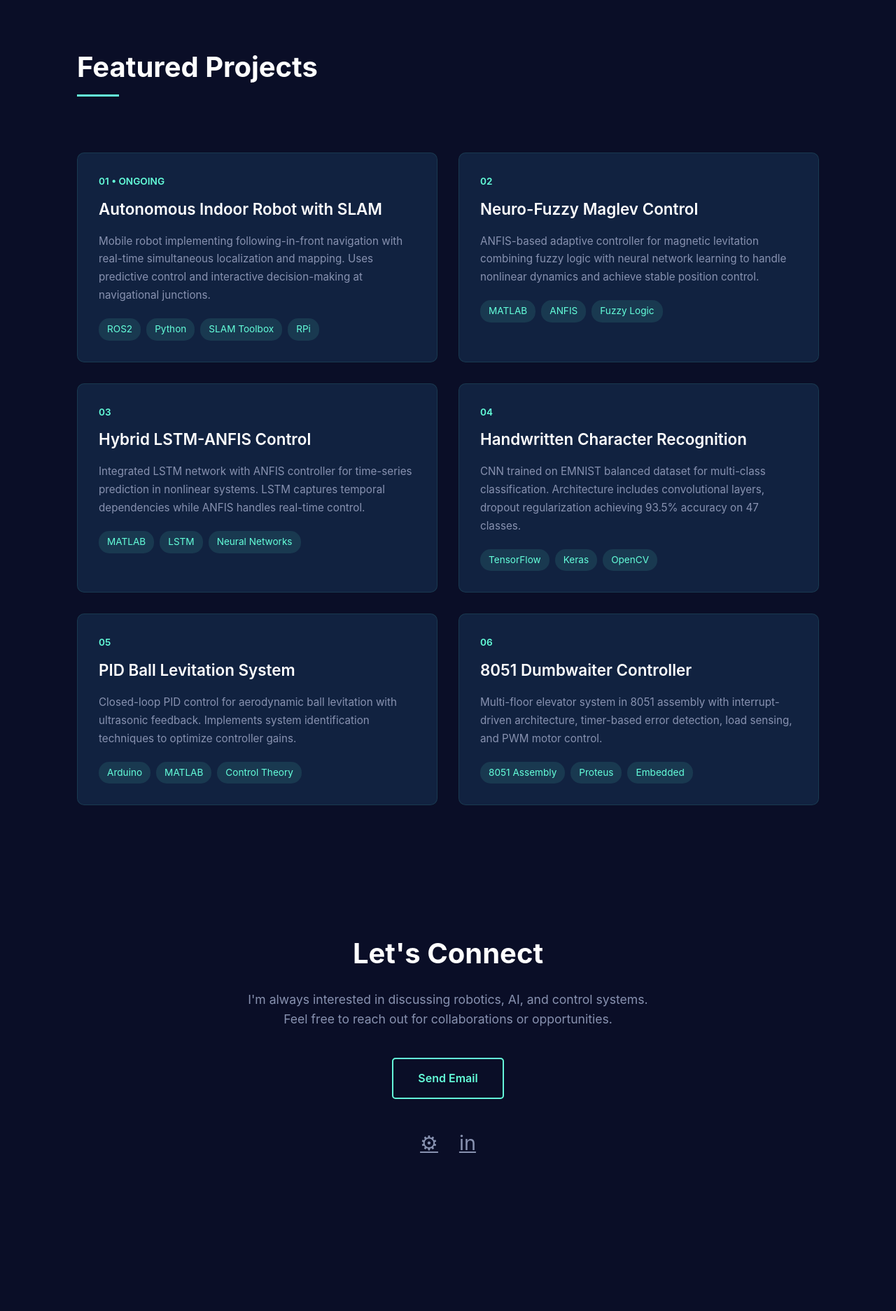
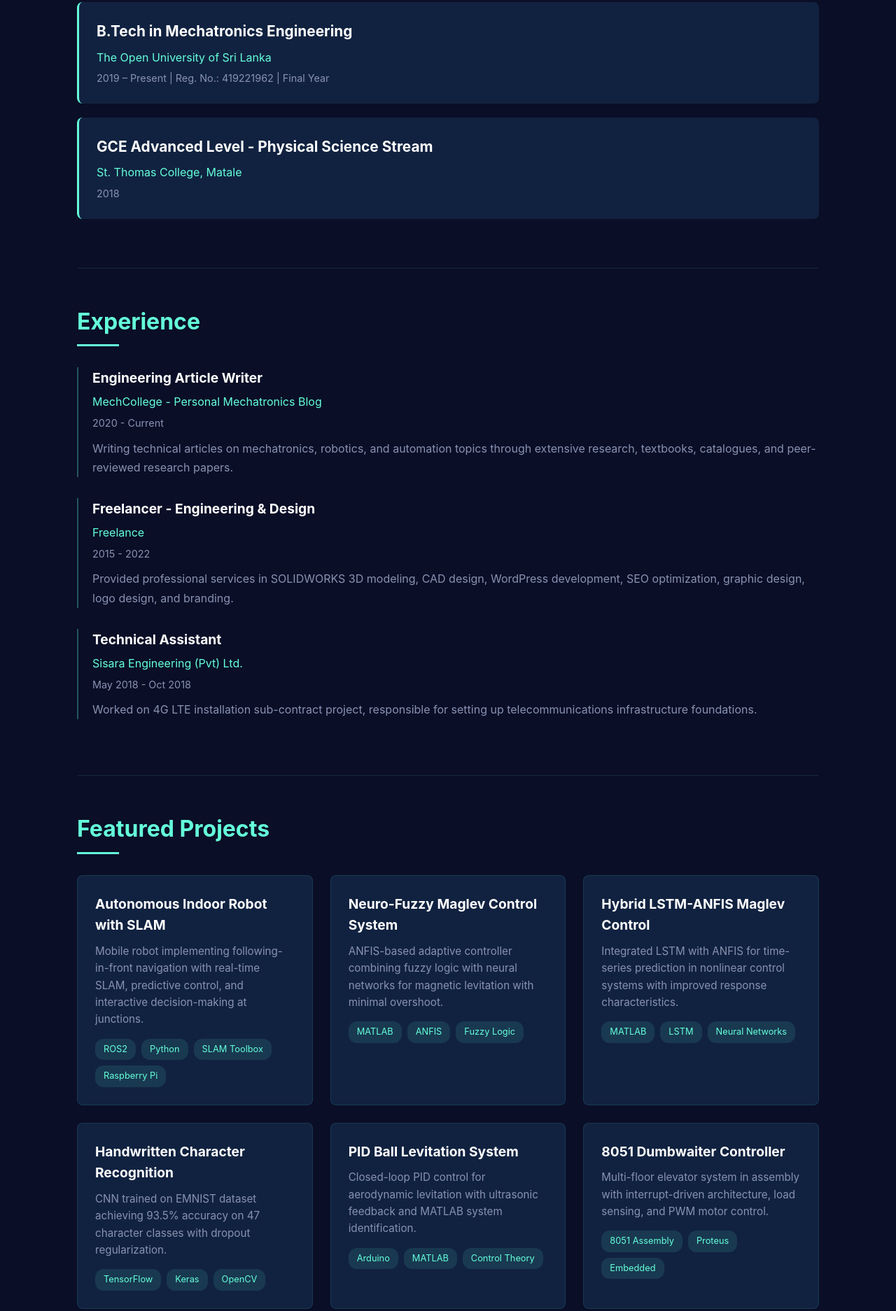
Before and after one commit to shakilapr/shakilapr.github.io, a plain HTML site: page index.html in a window 1280 px wide. Shown: the part 816-2690 px from the top of the page at 70% size. Before the commit the page ends 2573 px from the top, so only its background shows below. Drawn offline with Linux system fonts and the light colour scheme.

Commit message:
Refactor layout and styles in index.html
Updated styles and structure for improved layout and responsiveness. Changed font family, adjusted padding, and modified sections for better presentation.

```diff
--- a/index.html
+++ b/index.html
@@ -12,182 +12,184 @@
         }
 
         body {
-            font-family: 'Inter', -apple-system, BlinkMacSystemFont, 'Segoe UI', sans-serif;
+            font-family: 'Inter', -apple-system, system-ui, sans-serif;
             background: #0a0e27;
             color: #e0e0e0;
             line-height: 1.6;
-            overflow-x: hidden;
         }
 
         .container {
             max-width: 1100px;
             margin: 0 auto;
-            padding: 0 20px;
+            padding: 40px 20px;
         }
 
-        /* Hero Section */
-        .hero {
-            min-height: 100vh;
-            display: flex;
-            align-items: center;
-            justify-content: center;
+        /* Header */
+        .header {
             text-align: center;
-            position: relative;
+            padding: 60px 0;
+            border-bottom: 2px solid rgba(100, 255, 218, 0.2);
         }
 
-        .hero h1 {
-            font-size: 3.5em;
-            font-weight: 700;
+        .header h1 {
+            font-size: 3em;
             color: #ffffff;
-            margin-bottom: 20px;
-            letter-spacing: -1px;
+            margin-bottom: 10px;
         }
 
-        .hero .subtitle {
+        .header .title {
             font-size: 1.3em;
             color: #64ffda;
-            margin-bottom: 15px;
-            font-weight: 500;
+            margin-bottom: 20px;
         }
 
-        .hero .tagline {
-            font-size: 1.1em;
-            color: #8892b0;
-            max-width: 600px;
-            margin: 0 auto 40px;
+        .contact-info {
+            display: flex;
+            gap: 30px;
+            justify-content: center;
+            flex-wrap: wrap;
+            margin-top: 20px;
         }
 
-        /* Tech Stack Pills */
-        .tech-pills {
-            display: flex;
-            flex-wrap: wrap;
-            gap: 10px;
-            justify-content: center;
-            margin-bottom: 40px;
+        .contact-info a {
+            color: #8892b0;
+            text-decoration: none;
+            transition: color 0.3s;
         }
 
-        .tech-pill {
-            background: rgba(100, 255, 218, 0.1);
-            border: 1px solid #64ffda;
-            padding: 8px 16px;
-            border-radius: 20px;
-            font-size: 0.9em;
-            color: #64ffda;
-            transition: all 0.3s ease;
-            cursor: default;
-        }
-
-        .tech-pill:hover {
-            background: rgba(100, 255, 218, 0.2);
-            transform: translateY(-2px);
-        }
-
-        /* CTA Buttons */
-        .cta-buttons {
-            display: flex;
-            gap: 20px;
-            justify-content: center;
-        }
-
-        .btn {
-            padding: 15px 35px;
-            font-size: 1em;
-            text-decoration: none;
-            border-radius: 5px;
-            transition: all 0.3s ease;
-            font-weight: 600;
-            position: relative;
-            overflow: hidden;
-        }
-
-        .btn-primary {
-            background: transparent;
-            border: 2px solid #64ffda;
+        .contact-info a:hover {
             color: #64ffda;
         }
 
-        .btn-primary:hover {
-            background: rgba(100, 255, 218, 0.1);
-            transform: translateY(-3px);
-            box-shadow: 0 10px 30px rgba(100, 255, 218, 0.3);
-        }
-
-        .btn-secondary {
-            background: #64ffda;
-            color: #0a0e27;
-            border: 2px solid #64ffda;
-        }
-
-        .btn-secondary:hover {
-            background: transparent;
-            color: #64ffda;
-            transform: translateY(-3px);
-        }
-
-        /* Projects Section */
+        /* Section */
         .section {
-            padding: 80px 0;
+            padding: 50px 0;
+            border-bottom: 1px solid rgba(100, 255, 218, 0.1);
         }
 
         .section-title {
-            font-size: 2.5em;
-            color: #ffffff;
-            margin-bottom: 50px;
+            font-size: 2em;
+            color: #64ffda;
+            margin-bottom: 30px;
             position: relative;
-            display: inline-block;
+            padding-bottom: 10px;
         }
 
         .section-title::after {
             content: '';
             position: absolute;
-            bottom: -10px;
+            bottom: 0;
             left: 0;
             width: 60px;
             height: 3px;
             background: #64ffda;
         }
 
+        /* Summary */
+        .summary {
+            font-size: 1.1em;
+            color: #8892b0;
+            line-height: 1.8;
+            max-width: 900px;
+        }
+
+        /* Education */
+        .education-item {
+            background: #112240;
+            padding: 25px;
+            border-radius: 8px;
+            margin-bottom: 20px;
+            border-left: 3px solid #64ffda;
+            transition: all 0.3s;
+        }
+
+        .education-item:hover {
+            transform: translateX(5px);
+            box-shadow: 0 5px 20px rgba(100, 255, 218, 0.2);
+        }
+
+        .education-item h3 {
+            color: #ffffff;
+            font-size: 1.3em;
+            margin-bottom: 8px;
+        }
+
+        .education-item .institution {
+            color: #64ffda;
+            margin-bottom: 5px;
+        }
+
+        .education-item .year {
+            color: #8892b0;
+            font-size: 0.9em;
+        }
+
+        /* Experience */
+        .experience-item {
+            margin-bottom: 30px;
+            padding-left: 20px;
+            border-left: 2px solid rgba(100, 255, 218, 0.3);
+            transition: border-color 0.3s;
+        }
+
+        .experience-item:hover {
+            border-color: #64ffda;
+        }
+
+        .experience-item h3 {
+            color: #ffffff;
+            font-size: 1.2em;
+            margin-bottom: 5px;
+        }
+
+        .experience-item .company {
+            color: #64ffda;
+            margin-bottom: 5px;
+        }
+
+        .experience-item .duration {
+            color: #8892b0;
+            font-size: 0.9em;
+            margin-bottom: 10px;
+        }
+
+        .experience-item p {
+            color: #8892b0;
+            line-height: 1.7;
+        }
+
+        /* Projects Grid */
         .projects-grid {
             display: grid;
-            grid-template-columns: repeat(auto-fit, minmax(350px, 1fr));
-            gap: 30px;
-            margin-top: 40px;
+            grid-template-columns: repeat(auto-fit, minmax(320px, 1fr));
+            gap: 25px;
         }
 
         .project-card {
             background: #112240;
-            border-radius: 10px;
-            padding: 30px;
-            transition: all 0.3s ease;
+            padding: 25px;
+            border-radius: 8px;
             border: 1px solid rgba(100, 255, 218, 0.1);
-            cursor: pointer;
+            transition: all 0.3s;
         }
 
         .project-card:hover {
-            transform: translateY(-10px);
-            box-shadow: 0 20px 40px rgba(100, 255, 218, 0.2);
+            transform: translateY(-5px);
             border-color: #64ffda;
+            box-shadow: 0 10px 30px rgba(100, 255, 218, 0.2);
         }
 
-        .project-number {
-            font-size: 0.85em;
-            color: #64ffda;
-            font-weight: 600;
+        .project-card h3 {
+            color: #ffffff;
             margin-bottom: 10px;
+            font-size: 1.2em;
         }
 
-        .project-title {
-            font-size: 1.4em;
-            color: #ffffff;
-            margin-bottom: 15px;
-            font-weight: 600;
-        }
-
-        .project-desc {
+        .project-card p {
             color: #8892b0;
             font-size: 0.95em;
-            line-height: 1.7;
-            margin-bottom: 20px;
+            margin-bottom: 15px;
+            line-height: 1.6;
         }
 
         .project-tech {
@@ -196,196 +198,251 @@
             gap: 8px;
         }
 
-        .project-tech span {
-            font-size: 0.85em;
+        .tech-tag {
+            background: rgba(100, 255, 218, 0.1);
             color: #64ffda;
-            background: rgba(100, 255, 218, 0.1);
             padding: 5px 12px;
-            border-radius: 15px;
+            border-radius: 12px;
+            font-size: 0.8em;
         }
 
-        /* Contact Section */
-        .contact-section {
-            text-align: center;
-            padding: 100px 0;
+        /* Skills Grid */
+        .skills-grid {
+            display: grid;
+            grid-template-columns: repeat(auto-fit, minmax(250px, 1fr));
+            gap: 30px;
         }
 
-        .contact-title {
-            font-size: 2.5em;
+        .skill-category h3 {
             color: #ffffff;
-            margin-bottom: 20px;
+            margin-bottom: 15px;
+            font-size: 1.1em;
         }
 
-        .contact-desc {
-            font-size: 1.1em;
-            color: #8892b0;
-            margin-bottom: 40px;
-            max-width: 600px;
-            margin-left: auto;
-            margin-right: auto;
+        .skill-list {
+            display: flex;
+            flex-wrap: wrap;
+            gap: 10px;
         }
 
-        .social-links {
-            display: flex;
-            gap: 30px;
-            justify-content: center;
-            margin-top: 40px;
+        .skill-item {
+            background: rgba(100, 255, 218, 0.1);
+            border: 1px solid #64ffda;
+            padding: 8px 16px;
+            border-radius: 20px;
+            color: #64ffda;
+            font-size: 0.9em;
+            transition: all 0.3s;
         }
 
-        .social-link {
-            color: #8892b0;
-            font-size: 1.8em;
-            transition: all 0.3s ease;
-        }
-
-        .social-link:hover {
-            color: #64ffda;
-            transform: translateY(-5px);
-        }
-
-        /* Scroll Indicator */
-        .scroll-indicator {
-            position: absolute;
-            bottom: 30px;
-            left: 50%;
-            transform: translateX(-50%);
-            animation: bounce 2s infinite;
-        }
-
-        .scroll-indicator::after {
-            content: '↓';
-            font-size: 2em;
-            color: #64ffda;
-        }
-
-        @keyframes bounce {
-            0%, 20%, 50%, 80%, 100% { transform: translateX(-50%) translateY(0); }
-            40% { transform: translateX(-50%) translateY(-10px); }
-            60% { transform: translateX(-50%) translateY(-5px); }
+        .skill-item:hover {
+            background: rgba(100, 255, 218, 0.2);
+            transform: scale(1.05);
         }
 
         /* Responsive */
         @media (max-width: 768px) {
-            .hero h1 { font-size: 2.5em; }
+            .header h1 { font-size: 2em; }
             .projects-grid { grid-template-columns: 1fr; }
-            .cta-buttons { flex-direction: column; }
+            .skills-grid { grid-template-columns: 1fr; }
         }
     </style>
 </head>
 <body>
-    <!-- Hero Section -->
-    <section class="hero">
     <div class="container">
+        <!-- Header -->
+        <header class="header">
             <h1>Shakila Praveen Rathnayake</h1>
-            <p class="subtitle">Mechatronics Engineering Student</p>
-            <p class="tagline">Specializing in autonomous robotics, intelligent control systems, and computer vision</p>
+            <p class="title">Mechatronics Engineering • Final Year</p>
+            <div class="contact-info">
+                <a href="mailto:shakilabeta@gmail.com">✉ shakilabeta@gmail.com</a>
+                <a href="tel:+94712735664">📱 071 27 35 664</a>
+                <a href="https://linkedin.com/in/shakilapraveen" target="_blank">LinkedIn</a>
+                <a href="https://github.com/shakilapr" target="_blank">GitHub</a>
+            </div>
+        </header>
 
-            <div class="tech-pills">
-                <span class="tech-pill">Python</span>
-                <span class="tech-pill">C++</span>
-                <span class="tech-pill">ROS2</span>
-                <span class="tech-pill">TensorFlow</span>
-                <span class="tech-pill">MATLAB</span>
-                <span class="tech-pill">OpenCV</span>
+        <!-- Summary -->
+        <section class="section">
+            <h2 class="section-title">About</h2>
+            <p class="summary">
+                Final year Mechatronics Engineering student at the Open University of Sri Lanka, specializing in autonomous robotics, intelligent control systems, machine learning, and computer vision. Experienced in developing SLAM-based navigation systems, neuro-fuzzy controllers, and deep learning applications. Strong foundation in embedded systems, PLC programming, and CAD design with hands-on project experience in real-world applications.
+            </p>
+        </section>
+
+        <!-- Education -->
+        <section class="section">
+            <h2 class="section-title">Education</h2>
+            <div class="education-item">
+                <h3>B.Tech in Mechatronics Engineering</h3>
+                <p class="institution">The Open University of Sri Lanka</p>
+                <p class="year">2019 – Present | Reg. No.: 419221962 | Final Year</p>
+            </div>
+            <div class="education-item">
+                <h3>GCE Advanced Level - Physical Science Stream</h3>
+                <p class="institution">St. Thomas College, Matale</p>
+                <p class="year">2018</p>
+            </div>
+        </section>
+
+        <!-- Experience -->
+        <section class="section">
+            <h2 class="section-title">Experience</h2>
+
+            <div class="experience-item">
+                <h3>Engineering Article Writer</h3>
+                <p class="company">MechCollege - Personal Mechatronics Blog</p>
+                <p class="duration">2020 - Current</p>
+                <p>Writing technical articles on mechatronics, robotics, and automation topics through extensive research, textbooks, catalogues, and peer-reviewed research papers.</p>
             </div>
 
-            <div class="cta-buttons">
-                <a href="https://github.com/shakilapr" class="btn btn-primary" target="_blank">View GitHub</a>
-                <a href="mailto:shakilabeta@gmail.com" class="btn btn-secondary">Get in Touch</a>
+            <div class="experience-item">
+                <h3>Freelancer - Engineering & Design</h3>
+                <p class="company">Freelance</p>
+                <p class="duration">2015 - 2022</p>
+                <p>Provided professional services in SOLIDWORKS 3D modeling, CAD design, WordPress development, SEO optimization, graphic design, logo design, and branding.</p>
             </div>
+
+            <div class="experience-item">
+                <h3>Technical Assistant</h3>
+                <p class="company">Sisara Engineering (Pvt) Ltd.</p>
+                <p class="duration">May 2018 - Oct 2018</p>
+                <p>Worked on 4G LTE installation sub-contract project, responsible for setting up telecommunications infrastructure foundations.</p>
             </div>
-        <div class="scroll-indicator"></div>
         </section>
 
-    <!-- Projects Section -->
+        <!-- Projects -->
         <section class="section">
-        <div class="container">
             <h2 class="section-title">Featured Projects</h2>
-
             <div class="projects-grid">
                 <div class="project-card">
-                    <div class="project-number">01 • ONGOING</div>
-                    <h3 class="project-title">Autonomous Indoor Robot with SLAM</h3>
-                    <p class="project-desc">Mobile robot implementing following-in-front navigation with real-time simultaneous localization and mapping. Uses predictive control and interactive decision-making at navigational junctions.</p>
+                    <h3>Autonomous Indoor Robot with SLAM</h3>
+                    <p>Mobile robot implementing following-in-front navigation with real-time SLAM, predictive control, and interactive decision-making at junctions.</p>
                     <div class="project-tech">
-                        <span>ROS2</span>
-                        <span>Python</span>
-                        <span>SLAM Toolbox</span>
-                        <span>RPi</span>
+                        <span class="tech-tag">ROS2</span>
+                        <span class="tech-tag">Python</span>
+                        <span class="tech-tag">SLAM Toolbox</span>
+                        <span class="tech-tag">Raspberry Pi</span>
                     </div>
                 </div>
 
                 <div class="project-card">
-                    <div class="project-number">02</div>
-                    <h3 class="project-title">Neuro-Fuzzy Maglev Control</h3>
-                    <p class="project-desc">ANFIS-based adaptive controller for magnetic levitation combining fuzzy logic with neural network learning to handle nonlinear dynamics and achieve stable position control.</p>
+                    <h3>Neuro-Fuzzy Maglev Control System</h3>
+                    <p>ANFIS-based adaptive controller combining fuzzy logic with neural networks for magnetic levitation with minimal overshoot.</p>
                     <div class="project-tech">
-                        <span>MATLAB</span>
-                        <span>ANFIS</span>
-                        <span>Fuzzy Logic</span>
+                        <span class="tech-tag">MATLAB</span>
+                        <span class="tech-tag">ANFIS</span>
+                        <span class="tech-tag">Fuzzy Logic</span>
                     </div>
                 </div>
 
                 <div class="project-card">
-                    <div class="project-number">03</div>
-                    <h3 class="project-title">Hybrid LSTM-ANFIS Control</h3>
-                    <p class="project-desc">Integrated LSTM network with ANFIS controller for time-series prediction in nonlinear systems. LSTM captures temporal dependencies while ANFIS handles real-time control.</p>
+                    <h3>Hybrid LSTM-ANFIS Maglev Control</h3>
+                    <p>Integrated LSTM with ANFIS for time-series prediction in nonlinear control systems with improved response characteristics.</p>
                     <div class="project-tech">
-                        <span>MATLAB</span>
-                        <span>LSTM</span>
-                        <span>Neural Networks</span>
+                        <span class="tech-tag">MATLAB</span>
+                        <span class="tech-tag">LSTM</span>
+                        <span class="tech-tag">Neural Networks</span>
                     </div>
                 </div>
 
                 <div class="project-card">
-                    <div class="project-number">04</div>
-                    <h3 class="project-title">Handwritten Character Recognition</h3>
-                    <p class="project-desc">CNN trained on EMNIST balanced dataset for multi-class classification. Architecture includes convolutional layers, dropout regularization achieving 93.5% accuracy on 47 classes.</p>
+                    <h3>Handwritten Character Recognition</h3>
+                    <p>CNN trained on EMNIST dataset achieving 93.5% accuracy on 47 character classes with dropout regularization.</p>
                     <div class="project-tech">
-                        <span>TensorFlow</span>
-                        <span>Keras</span>
-                        <span>OpenCV</span>
+                        <span class="tech-tag">TensorFlow</span>
+                        <span class="tech-tag">Keras</span>
+                        <span class="tech-tag">OpenCV</span>
                     </div>
                 </div>
 
                 <div class="project-card">
-                    <div class="project-number">05</div>
-                    <h3 class="project-title">PID Ball Levitation System</h3>
-                    <p class="project-desc">Closed-loop PID control for aerodynamic ball levitation with ultrasonic feedback. Implements system identification techniques to optimize controller gains.</p>
+                    <h3>PID Ball Levitation System</h3>
+                    <p>Closed-loop PID control for aerodynamic levitation with ultrasonic feedback and MATLAB system identification.</p>
                     <div class="project-tech">
-                        <span>Arduino</span>
-                        <span>MATLAB</span>
-                        <span>Control Theory</span>
+                        <span class="tech-tag">Arduino</span>
+                        <span class="tech-tag">MATLAB</span>
+                        <span class="tech-tag">Control Theory</span>
                     </div>
                 </div>
 
                 <div class="project-card">
-                    <div class="project-number">06</div>
-                    <h3 class="project-title">8051 Dumbwaiter Controller</h3>
-                    <p class="project-desc">Multi-floor elevator system in 8051 assembly with interrupt-driven architecture, timer-based error detection, load sensing, and PWM motor control.</p>
+                    <h3>8051 Dumbwaiter Controller</h3>
+                    <p>Multi-floor elevator system in assembly with interrupt-driven architecture, load sensing, and PWM motor control.</p>
                     <div class="project-tech">
-                        <span>8051 Assembly</span>
-                        <span>Proteus</span>
-                        <span>Embedded</span>
-                    </div>
+                        <span class="tech-tag">8051 Assembly</span>
+                        <span class="tech-tag">Proteus</span>
+                        <span class="tech-tag">Embedded</span>
                     </div>
                 </div>
             </div>
         </section>
 
-    <!-- Contact Section -->
-    <section class="contact-section">
-        <div class="container">
-            <h2 class="contact-title">Let's Connect</h2>
-            <p class="contact-desc">I'm always interested in discussing robotics, AI, and control systems. Feel free to reach out for collaborations or opportunities.</p>
-            <div class="cta-buttons">
-                <a href="mailto:shakilabeta@gmail.com" class="btn btn-primary">Send Email</a>
+        <!-- Skills -->
+        <section class="section">
+            <h2 class="section-title">Technical Skills</h2>
+            <div class="skills-grid">
+                <div class="skill-category">
+                    <h3>Programming Languages</h3>
+                    <div class="skill-list">
+                        <span class="skill-item">Python</span>
+                        <span class="skill-item">C++</span>
+                        <span class="skill-item">C</span>
+                        <span class="skill-item">MATLAB</span>
                     </div>
-            <div class="social-links">
-                <a href="https://github.com/shakilapr" class="social-link" target="_blank" title="GitHub">⚙</a>
-                <a href="https://www.linkedin.com/in/shakilapraveen/" class="social-link" target="_blank" title="LinkedIn">in</a>
+                </div>
+
+                <div class="skill-category">
+                    <h3>Embedded & Hardware</h3>
+                    <div class="skill-list">
+                        <span class="skill-item">Arduino</span>
+                        <span class="skill-item">ESP32</span>
+                        <span class="skill-item">STM32</span>
+                        <span class="skill-item">Raspberry Pi</span>
+                        <span class="skill-item">PLC</span>
+                    </div>
+                </div>
+
+                <div class="skill-category">
+                    <h3>ML & Computer Vision</h3>
+                    <div class="skill-list">
+                        <span class="skill-item">TensorFlow</span>
+                        <span class="skill-item">PyTorch</span>
+                        <span class="skill-item">OpenCV</span>
+                        <span class="skill-item">YOLO</span>
+                    </div>
+                </div>
+
+                <div class="skill-category">
+                    <h3>Robotics & Control</h3>
+                    <div class="skill-list">
+                        <span class="skill-item">ROS2</span>
+                        <span class="skill-item">SLAM</span>
+                        <span class="skill-item">ANFIS</span>
+                        <span class="skill-item">PID Control</span>
+                        <span class="skill-item">Fuzzy Logic</span>
+                    </div>
+                </div>
+
+                <div class="skill-category">
+                    <h3>Design & CAD</h3>
+                    <div class="skill-list">
+                        <span class="skill-item">SolidWorks</span>
+                        <span class="skill-item">AutoCAD</span>
+                        <span class="skill-item">Proteus</span>
+                    </div>
+                </div>
+
+                <div class="skill-category">
+                    <h3>Tools & Platforms</h3>
+                    <div class="skill-list">
+                        <span class="skill-item">Git</span>
+                        <span class="skill-item">VSCode</span>
+                        <span class="skill-item">Linux</span>
+                    </div>
                 </div>
             </div>
         </section>
+    </div>
 </body>
 </html>
```
Lines whose indentation alone changed are shown as unchanged.
